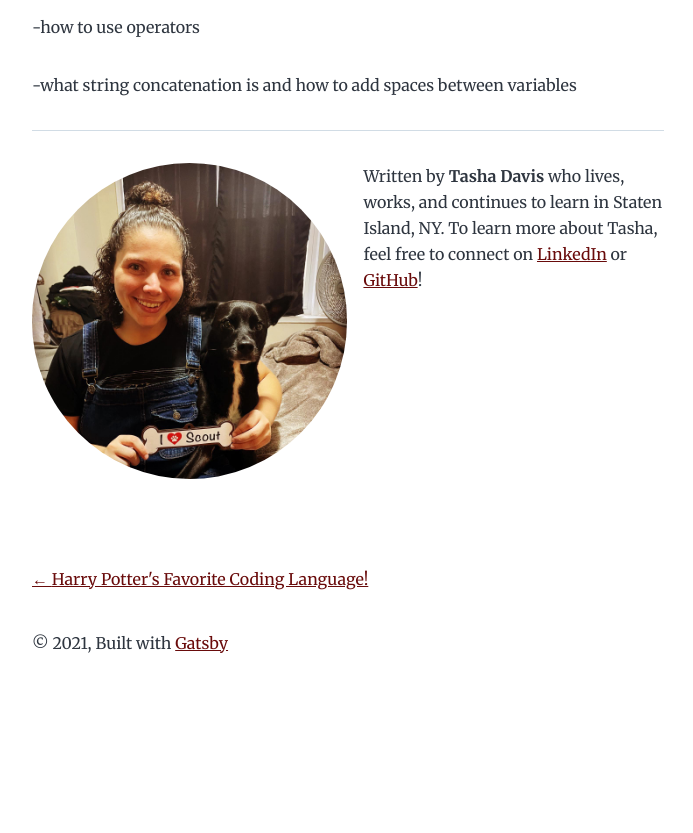
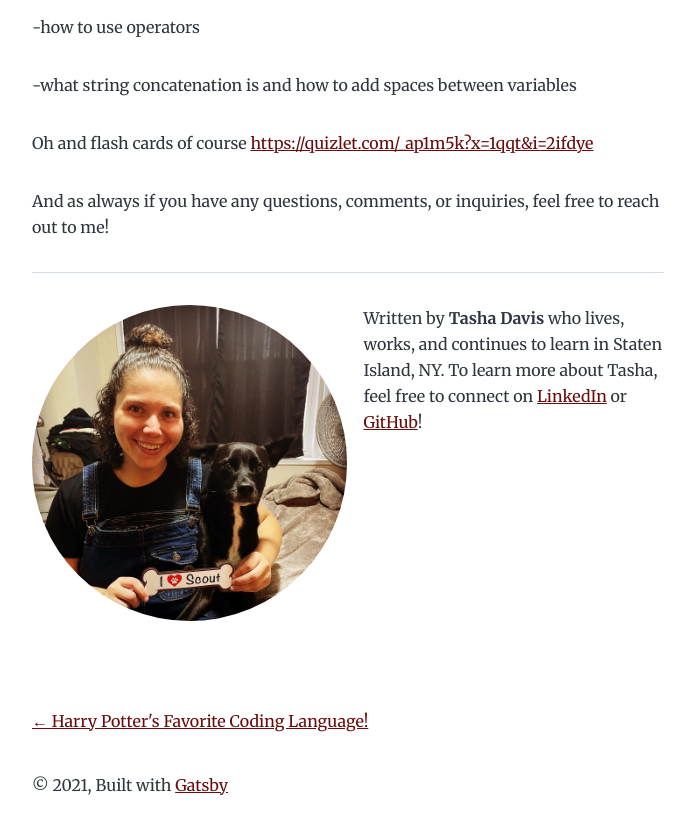
Before and after one commit to tdavis0831/i-was-speaking-blog, a Gatsby site: page /variables/ in a window 1280 px wide. Shown: the part 5700-6533 px from the top of the page, without its empty margins (292-985 px from the left). Before the commit the page ends 6419 px from the top, so only its background shows below. Built offline with nearby package versions, Linux system fonts and the light colour scheme; Gatsby itself is replaced by a stand-in of ours; some packages are replaced by stand-ins of ours.

Commit message:
flashcards added

```diff
--- a/content/blog/variables/index.md
+++ b/content/blog/variables/index.md
@@ -116,3 +116,7 @@ So let’s take a second to recap what you learned:
 -how to use operators
 
 -what string concatenation is and how to add spaces between variables
+
+Oh and flash cards of course https://quizlet.com/_ap1m5k?x=1qqt&i=2ifdye
+
+And as always if you have any questions, comments, or inquiries, feel free to reach out to me!
```
